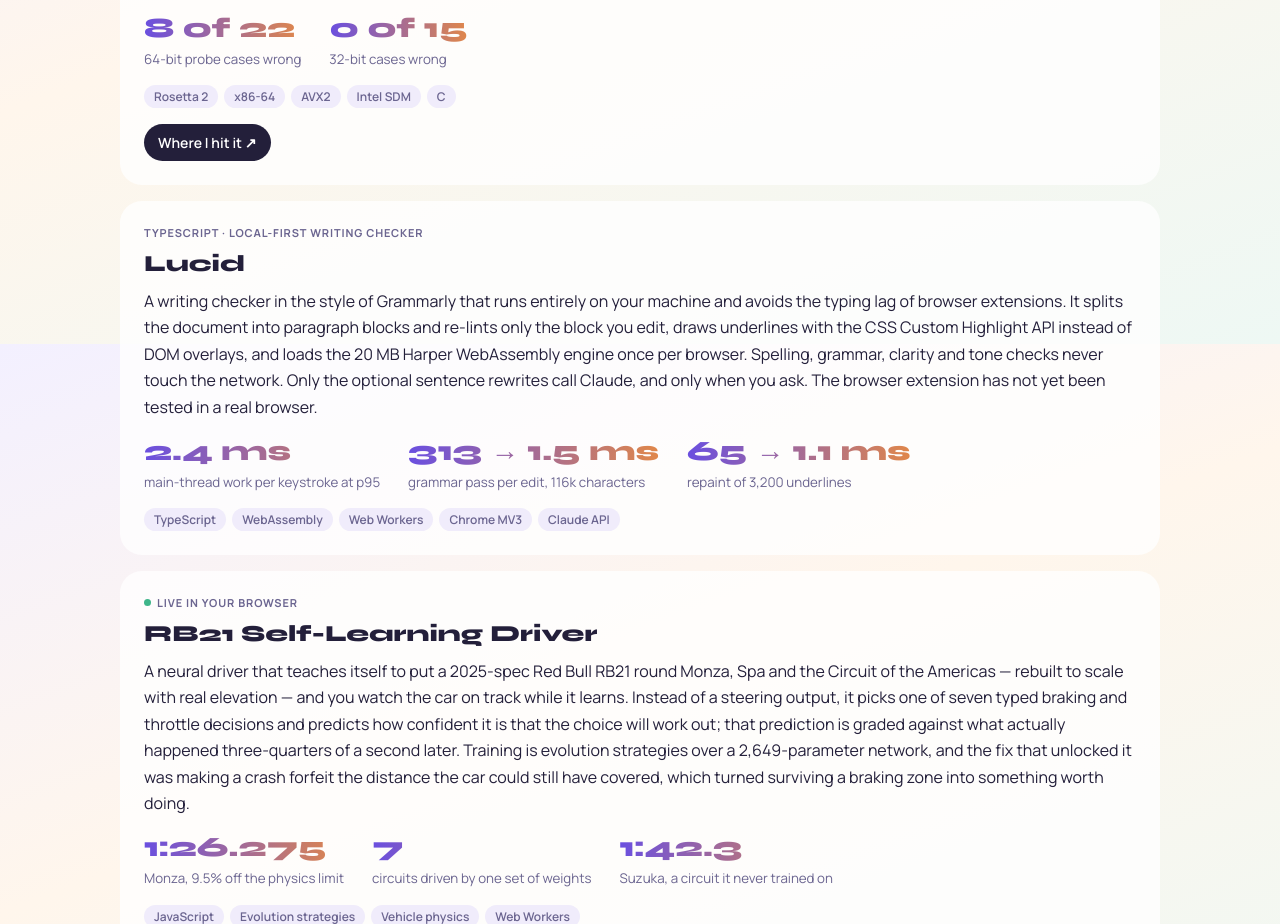
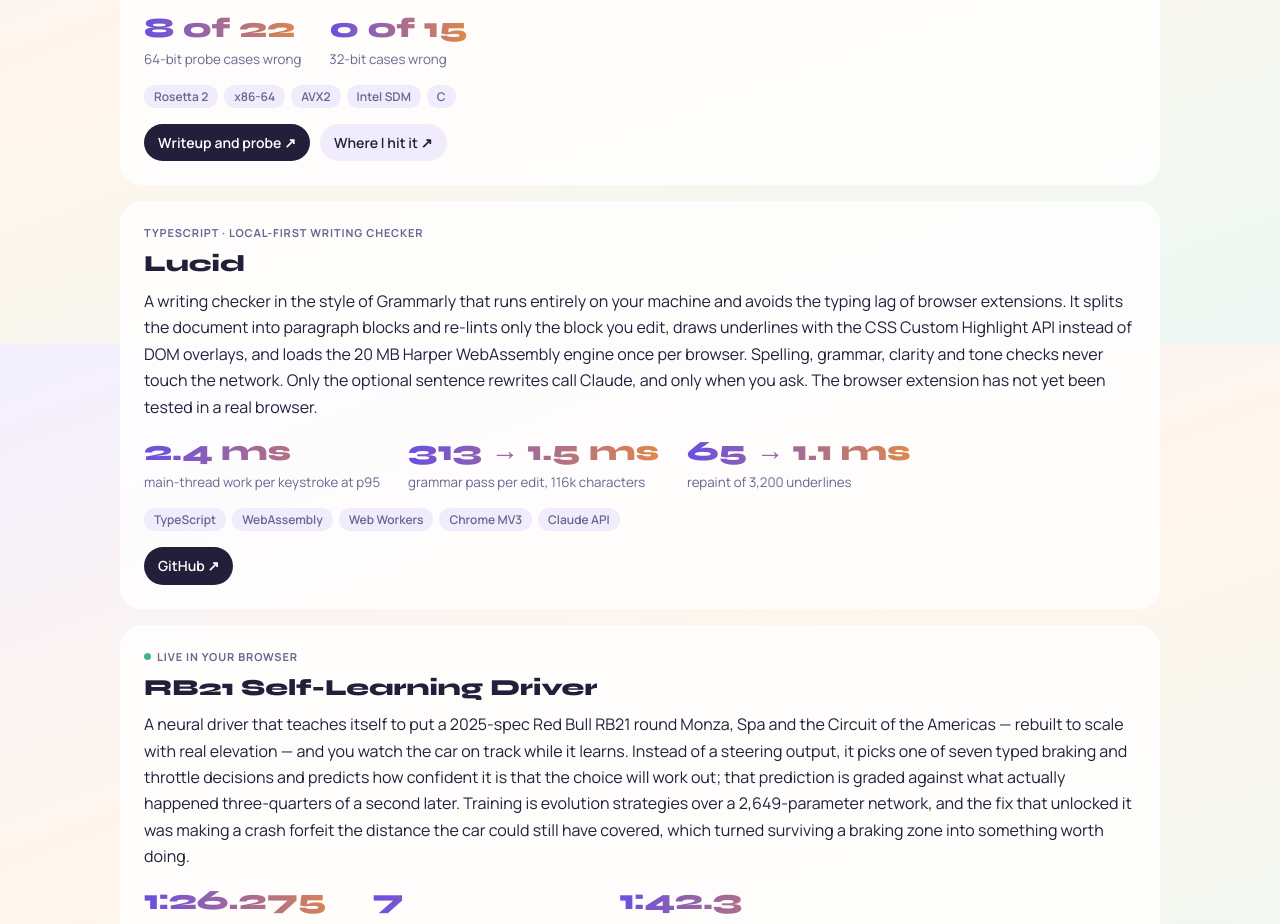
Before and after one commit to agcodin/agcodin.github.io, a plain HTML site: page index.html in a window 1280 px wide. Shown: the part 4456-5380 px from the top of the page. Drawn offline with Linux system fonts and the light colour scheme.

Commit message:
Link Lucid and Rosetta repos from project cards

```diff
--- a/index.html
+++ b/index.html
@@ -243,7 +243,7 @@ footer .soc svg{width:20px;height:20px}
       <p>While writing a hardware oracle for the AnyPS5 work, I found that Rosetta 2 translates the AVX2 instructions VPSLLVQ and VPSRLVQ wrongly. It decides saturation from the low 32 bits of each 64-bit shift count, so a count that should give zero performs a small shift instead. Nothing faults, and the program just continues with a wrong value. I reduced it to about forty lines of C, wrote it up, and filed it with Apple as FB25600143.</p>
       <div class="stats"><div><b>8 of 22</b><small>64-bit probe cases wrong</small></div><div><b>0 of 15</b><small>32-bit cases wrong</small></div></div>
       <div class="tags"><span>Rosetta 2</span><span>x86-64</span><span>AVX2</span><span>Intel SDM</span><span>C</span></div>
-      <div class="links"><a href="https://github.com/boykopovar/AnyPS5/pull/20917" target="_blank" rel="noopener">Where I hit it ↗</a></div>
+      <div class="links"><a href="https://github.com/agcodin/rosetta-avx2-variable-shift" target="_blank" rel="noopener">Writeup and probe ↗</a><a href="https://github.com/boykopovar/AnyPS5/pull/20917" target="_blank" rel="noopener">Where I hit it ↗</a></div>
     </article>
 
     <article class="card feature" data-cat="systems ai web">
@@ -252,6 +252,7 @@ footer .soc svg{width:20px;height:20px}
       <p>A writing checker in the style of Grammarly that runs entirely on your machine and avoids the typing lag of browser extensions. It splits the document into paragraph blocks and re-lints only the block you edit, draws underlines with the CSS Custom Highlight API instead of DOM overlays, and loads the 20&nbsp;MB Harper WebAssembly engine once per browser. Spelling, grammar, clarity and tone checks never touch the network. Only the optional sentence rewrites call Claude, and only when you ask. The browser extension has not yet been tested in a real browser.</p>
       <div class="stats"><div><b>2.4&nbsp;ms</b><small>main-thread work per keystroke at p95</small></div><div><b>313 → 1.5&nbsp;ms</b><small>grammar pass per edit, 116k characters</small></div><div><b>65 → 1.1&nbsp;ms</b><small>repaint of 3,200 underlines</small></div></div>
       <div class="tags"><span>TypeScript</span><span>WebAssembly</span><span>Web Workers</span><span>Chrome MV3</span><span>Claude API</span></div>
+      <div class="links"><a href="https://github.com/agcodin/lucid" target="_blank" rel="noopener">GitHub ↗</a></div>
     </article>
 
     <article class="card feature" data-cat="ai">
```
